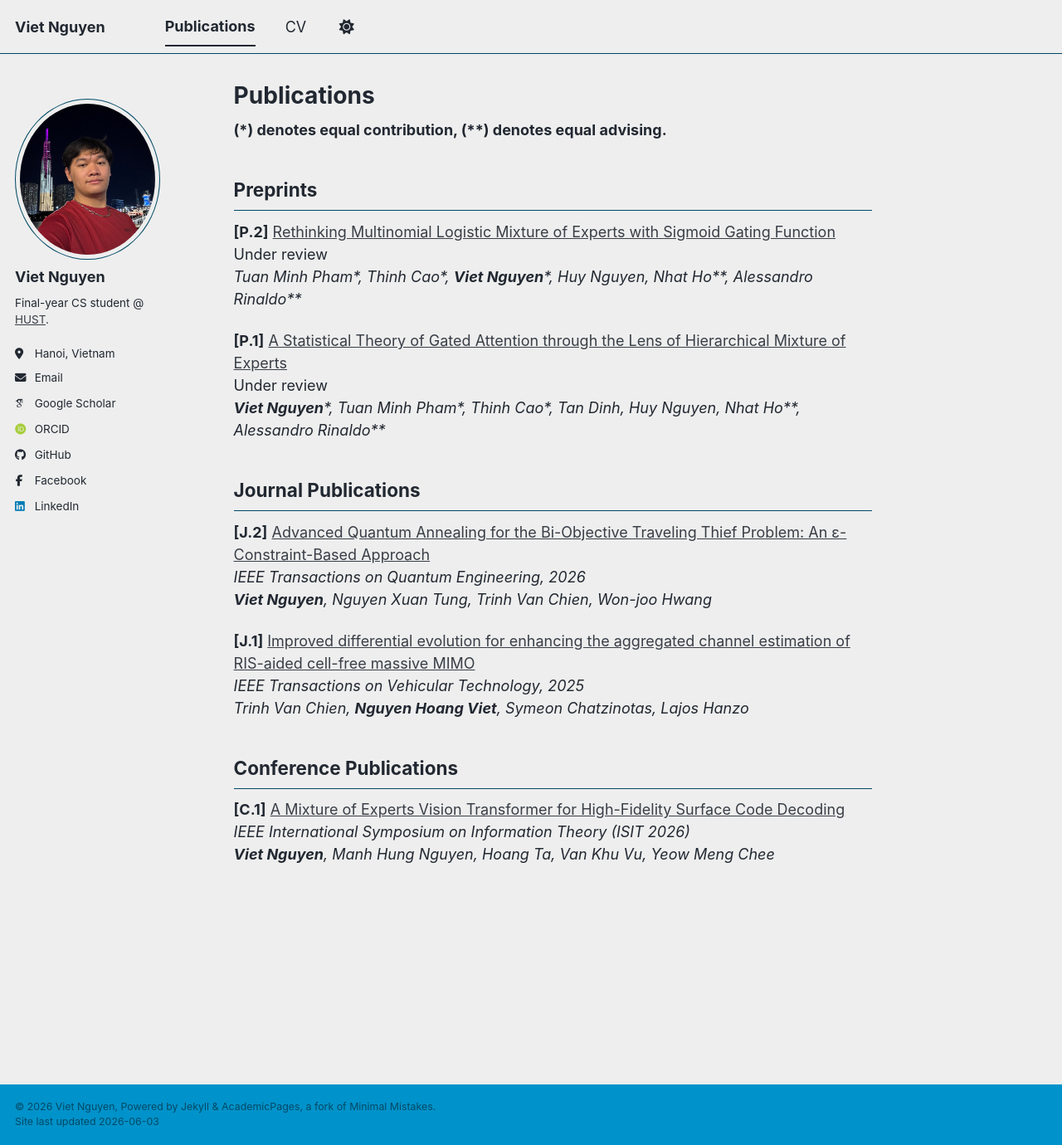
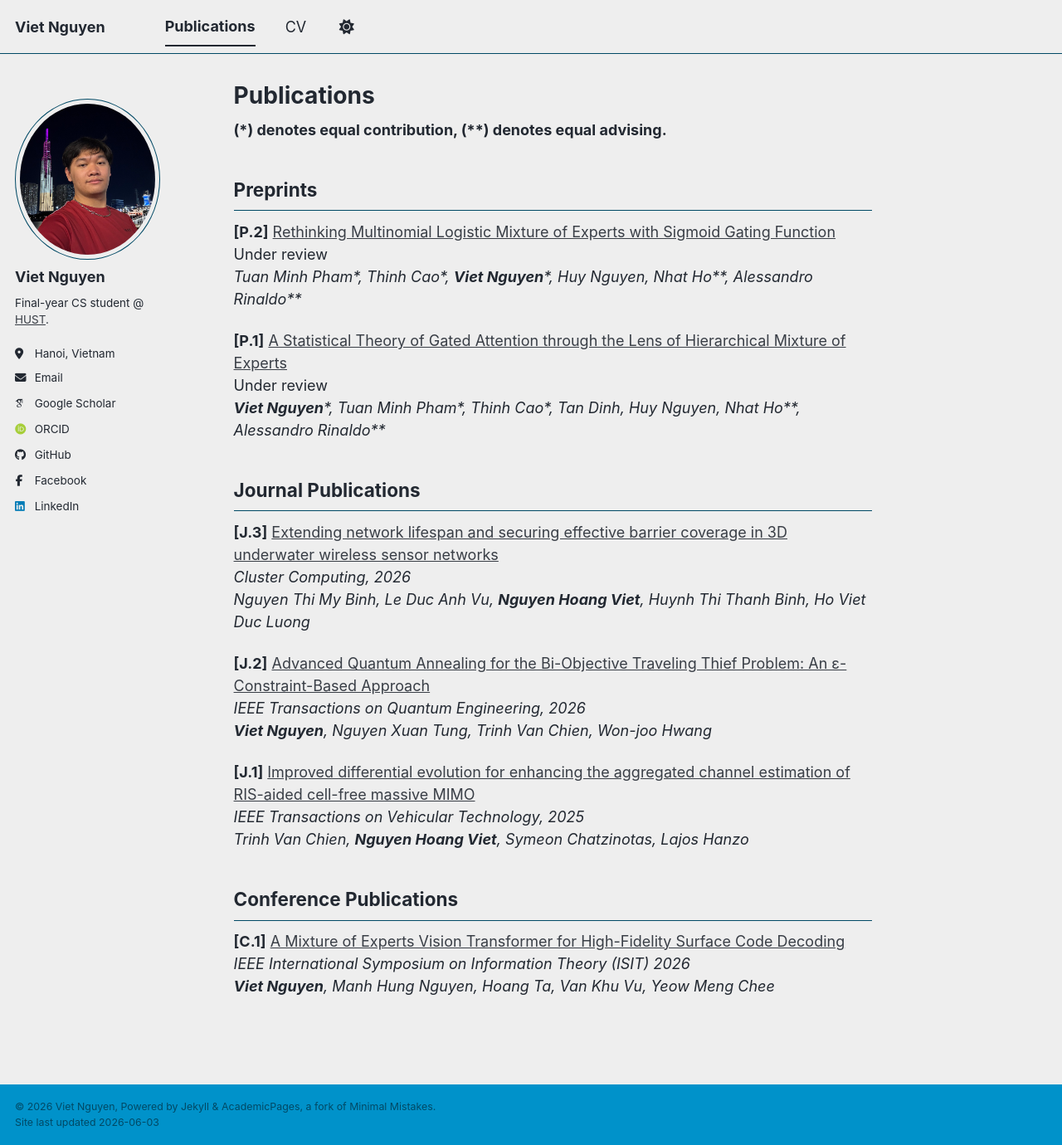
Before and after one commit to hsgsstudent/hsgsstudent.github.io, a Jekyll site: the page built from _pages/articles.md, in a window 1280 px wide and 1380 px high. Shown: the whole window at 83% size. Built offline with Jekyll 4.4.1, drawn with Linux system fonts in a browser that asks for light colours; some web fonts are replaced; a script bundle is joined from its source files by our own code; library files that are not in the unit come from our copies.

Commit message:
Fix formatting in articles.md for publication entries

```diff
--- a/_pages/articles.md
+++ b/_pages/articles.md
@@ -24,6 +24,11 @@ Under review <br/>
 
 
 ## Journal Publications
+
+**[J.3]** [Extending network lifespan and securing effective barrier coverage in 3D underwater wireless sensor networks](https://link.springer.com/article/10.1007/s10586-026-06113-w) <br/>
+*Cluster Computing, 2026* <br/>
+*Nguyen Thi My Binh, Le Duc Anh Vu, __Nguyen Hoang Viet__, Huynh Thi Thanh Binh, Ho Viet Duc Luong*<br/>
+
 **[J.2]** [Advanced Quantum Annealing for the Bi-Objective Traveling Thief Problem: An ε-Constraint-Based Approach](https://ieeexplore.ieee.org/document/11435401) <br/>
 *IEEE Transactions on Quantum Engineering, 2026* <br/>
 *__Viet Nguyen__, Nguyen Xuan Tung, Trinh Van Chien, Won-joo Hwang*<br/>
@@ -35,5 +40,5 @@ Under review <br/>
 ## Conference Publications
 
 **[C.1]** [A Mixture of Experts Vision Transformer for High-Fidelity Surface Code Decoding](https://arxiv.org/abs/2601.12483) <br/>
-*IEEE International Symposium on Information Theory (ISIT 2026)* <br/>
+*IEEE International Symposium on Information Theory (ISIT) 2026* <br/>
 *__Viet Nguyen__, Manh Hung Nguyen, Hoang Ta, Van Khu Vu, Yeow Meng Chee*<br/>
```
